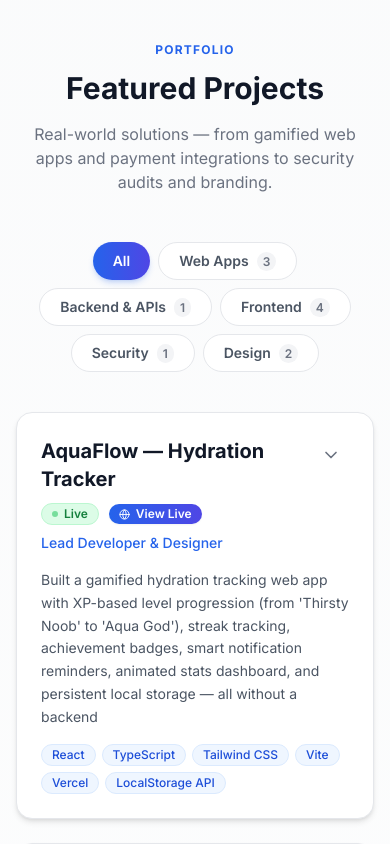
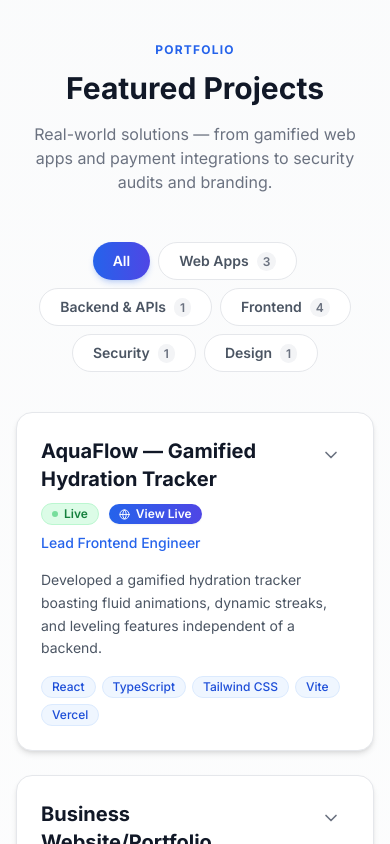
Before and after one commit to Dev-Skylarker/My-Portfolio, a React (Vite) app: page / in a window 390 px wide. Shown: the part 1156-2000 px from the top of the page. Built offline with nearby package versions, Linux system fonts and the light colour scheme.

Commit message:
Enhance projects, add gamified tools section, refactor typing animation and update competencies

```diff
--- a/src/App.tsx
+++ b/src/App.tsx
@@ -38,12 +38,12 @@ function App() {
       />
 
       <main>
-        <Hero profile={cvData.profile} onViewCV={handleViewCV} isActive={activeSection === 'profile'} />
+        <Hero profile={cvData.profile} onViewCV={handleViewCV} />
         <Projects projects={cvData.projects} />
         <Skills
           technicalSkills={cvData.technicalSkills}
           competencies={cvData.competencies}
-          tools={cvData.tools}
+          tools={cvData.toolsList || []}
         />
         <Timeline
           experience={cvData.experience}
--- a/src/data/cv-data.json
+++ b/src/data/cv-data.json
@@ -20,7 +20,7 @@
     {
       "category": "Cybersecurity & Data Protection",
       "skills": [
-        "Web security and vulnerability testing (Burp Suite)",
+        "Web security and vulnerability testing (example tool: Burp Suite)",
         "Data privacy, encryption protocols, and secure digital handling",
         "Secure API design practices (authentication, request validation and protection of secret keys)",
         "Secure webhook handling and verification for third-party integrations",
@@ -30,20 +30,19 @@
     {
       "category": "Software Development & Data Management",
       "skills": [
-        "Python, JavaScript, TypeScript, React, HTML5, CSS3, Tailwind CSS",
-        "Responsive web design, REST APIs, hosting management",
+        "Python, JavaScript, HTML5, CSS3, responsive web design, hosting management",
+        "Developing secure and functional web solutions",
         "Integration of mobile payment APIs (M-Pesa / Daraja APIs – STK Push, callbacks and transaction verification)",
         "Backend automation, API integration and workflow automation using Python and web frameworks",
-        "Good understanding of AI concepts and automation workflows for improving business processes",
+        "Good understanding of Artificial Intelligence concepts and automation workflows for improving business processes and system efficiency",
         "Version control using Git and collaborative code management"
       ]
     },
     {
-      "category": "Design & Branding",
+      "category": "Design & Branding (Minor Focus)",
       "skills": [
         "Basic UI/UX wireframing and corporate identity",
-        "Adobe Photoshop/Illustrator and Canva for visual assets",
-        "Brand strategy for small and medium businesses"
+        "Adobe Photoshop/Illustrator and Canva for visual assets"
       ]
     },
     {
@@ -60,24 +59,24 @@
       "category": "Programming Languages",
       "skills": [
         {
+          "name": "Python",
+          "level": 75
+        },
+        {
+          "name": "JavaScript",
+          "level": 80
+        },
+        {
+          "name": "TypeScript",
+          "level": 70
+        },
+        {
           "name": "HTML5",
           "level": 90
         },
         {
           "name": "CSS3",
           "level": 85
-        },
-        {
-          "name": "JavaScript",
-          "level": 80
-        },
-        {
-          "name": "Python",
-          "level": 75
-        },
-        {
-          "name": "TypeScript",
-          "level": 70
         }
       ]
     },
@@ -85,54 +84,46 @@
       "category": "Frameworks & Libraries",
       "skills": [
         {
-          "name": "Tailwind CSS",
-          "level": 82
-        },
-        {
-          "name": "Responsive Design",
-          "level": 88
-        },
-        {
           "name": "React",
           "level": 72
         },
         {
-          "name": "Flask",
-          "level": 65
+          "name": "Tailwind CSS",
+          "level": 80
         },
         {
           "name": "Vite",
           "level": 70
+        },
+        {
+          "name": "Responsive Design",
+          "level": 85
         }
       ]
     },
     {
-      "category": "Backend & APIs",
+      "category": "Web & Backend",
       "skills": [
         {
-          "name": "REST APIs",
-          "level": 72
-        },
-        {
-          "name": "M-Pesa Daraja API",
+          "name": "Web Security",
           "level": 70
         },
         {
-          "name": "Webhook Integration",
-          "level": 65
-        },
-        {
-          "name": "Hosting & Deployment",
+          "name": "Hosting Management",
           "level": 75
         },
         {
-          "name": "Git & Version Control",
-          "level": 78
+          "name": "REST APIs",
+          "level": 68
+        },
+        {
+          "name": "M-Pesa STK Push",
+          "level": 65
         }
       ]
     },
     {
-      "category": "IT Support & Security",
+      "category": "IT Support & Networking",
       "skills": [
         {
           "name": "Hardware Maintenance",
@@ -145,9 +136,14 @@
         {
           "name": "Troubleshooting",
           "level": 85
+        }
+      ]
     },
     {
-          "name": "Web Security",
+      "category": "Security Tools",
+      "skills": [
+        {
+          "name": "Burp Suite",
           "level": 70
         },
         {
@@ -155,150 +151,78 @@
           "level": 65
         }
       ]
-    }
-  ],
-  "tools": [
-    {
-      "name": "VS Code",
-      "category": "Development",
-      "icon": "💻"
     },
     {
-      "name": "Git",
-      "category": "Development",
-      "icon": "🔀"
+      "category": "Design Tools",
+      "skills": [
+        {
+          "name": "Adobe Photoshop",
+          "level": 70
         },
         {
-      "name": "GitHub",
-      "category": "Development",
-      "icon": "🐙"
-    },
-    {
-      "name": "Vite",
-      "category": "Development",
-      "icon": "⚡"
-    },
-    {
-      "name": "React",
-      "category": "Development",
-      "icon": "⚛️"
-    },
-    {
-      "name": "Python",
-      "category": "Development",
-      "icon": "🐍"
-    },
-    {
-      "name": "Flask",
-      "category": "Backend",
-      "icon": "🌶️"
-    },
-    {
-      "name": "Postman",
-      "category": "Backend",
-      "icon": "📮"
-    },
-    {
-      "name": "Render",
-      "category": "Backend",
-      "icon": "☁️"
-    },
-    {
-      "name": "Vercel",
-      "category": "Backend",
-      "icon": "▲"
-    },
-    {
-      "name": "M-Pesa API",
-      "category": "Backend",
-      "icon": "💳"
-    },
-    {
-      "name": "Burp Suite",
-      "category": "Security",
-      "icon": "🛡️"
-    },
-    {
-      "name": "OWASP ZAP",
-      "category": "Security",
-      "icon": "🔍"
-    },
-    {
-      "name": "Kali Linux",
-      "category": "Security",
-      "icon": "🐉"
-    },
-    {
-      "name": "Photoshop",
-      "category": "Design",
-      "icon": "🎨"
-    },
-    {
-      "name": "Illustrator",
-      "category": "Design",
-      "icon": "✏️"
+          "name": "Adobe Illustrator",
+          "level": 65
         },
         {
           "name": "Canva",
-      "category": "Design",
-      "icon": "🖼️"
-    },
-    {
-      "name": "Figma",
-      "category": "Design",
-      "icon": "📐"
-    },
-    {
-      "name": "Tailwind CSS",
-      "category": "Frontend",
-      "icon": "🌊"
-    },
-    {
-      "name": "Lucide Icons",
-      "category": "Frontend",
-      "icon": "🔷"
-    },
-    {
-      "name": "TypeScript",
-      "category": "Frontend",
-      "icon": "🔷"
-    },
-    {
-      "name": "Zoom",
-      "category": "Productivity",
-      "icon": "📹"
-    },
-    {
-      "name": "Google Workspace",
-      "category": "Productivity",
-      "icon": "📂"
-    },
-    {
-      "name": "Microsoft 365",
-      "category": "Productivity",
-      "icon": "📊"
+          "level": 80
         }
+      ]
+    }
+  ],
+  "toolsList": [
+    "React",
+    "TypeScript",
+    "JavaScript",
+    "Python",
+    "Flask",
+    "Tailwind CSS",
+    "Vite",
+    "Git",
+    "GitHub",
+    "Vercel",
+    "Render",
+    "M-Pesa Daraja API",
+    "HTML5",
+    "CSS3",
+    "Postman",
+    "Burp Suite",
+    "Web Security",
+    "LAN/WAN Networking",
+    "System Troubleshooting",
+    "Windows OS",
+    "Linux",
+    "Adobe Photoshop",
+    "Adobe Illustrator",
+    "Canva"
   ],
   "education": [
     {
-      "period": "2021 – 2025",
-      "degree": "B.Sc. Information and Communication Technology",
-      "institution": "Kirinyaga University",
-      "focus": "Core studies in networking, systems administration, software development, cybersecurity, and project management",
+      "period": "2023 – Present",
+      "degree": "Bachelor of Science in Computer Science (Third Year)",
+      "institution": "University of Embu",
+      "focus": "Web Security, Data Communication, System Analysis",
       "type": "degree"
     },
     {
-      "period": "2017 – 2020",
+      "period": "12/2022 – 01/2023",
+      "degree": "Computer Packages & Cyber Café Operations",
+      "institution": "Digital Cyber Kamune",
+      "focus": "Pass Certificate and Internship",
+      "type": "certificate"
+    },
+    {
+      "period": "2018 – 2022",
       "degree": "Kenya Certificate of Secondary Education (KCSE)",
-      "institution": "Kagumo High School",
-      "focus": "",
+      "institution": "Kamune Secondary School",
+      "focus": "Grade: C+",
       "type": "secondary"
     },
     {
-      "period": "2007 – 2016",
+      "period": "2010 – 2017",
       "degree": "Kenya Certificate of Primary Education (KCPE)",
-      "institution": "Githimbiri Primary School",
-      "focus": "",
+      "institution": "Gaithunu Primary School",
+      "focus": "326 Marks",
       "type": "primary"
     }
   ],
@@ -310,7 +234,6 @@
       "responsibilities": [
         "Designed and developed multiple responsive websites from client requirements to deployment",
         "Built a full-stack M-Pesa Lipana STK Push payment integration with Python/Flask backend and React frontend",
-        "Implemented secure API design practices including authentication, request validation and secret key protection",
         "Developed web applications including a gamified hydration tracker, portfolio site, and business landing pages",
         "Created branding and design assets including logos, posters, and brand guidelines for clients",
         "Conducted code reviews, debugging, and performance optimisation across all projects"
@@ -324,29 +247,27 @@
       "responsibilities": [
         "Provided technical support for hardware, software, and connectivity issues for 50+ daily users",
         "Operated and maintained high-demand office equipment (printers, scanners, photocopiers)",
-        "Assisted clients with government portals (eCitizen, KRA), ensuring compliance with digital procedures",
-        "Managed sensitive client data with strict confidentiality and data protection practice",
-        "Troubleshot OS issues including update failures, boot errors, and driver conflicts"
+        "Assisted clients with government portals (eCitizen, KRA), ensuring compliance",
+        "Managed sensitive client data with confidentiality"
       ],
       "type": "internship"
     }
   ],
   "projects": [
     {
-      "title": "AquaFlow — Hydration Tracker",
-      "problem": "People frequently forget to drink enough water throughout the day, with no engaging way to build a lasting daily habit",
-      "solution": "Built a gamified hydration tracking web app with XP-based level progression (from 'Thirsty Noob' to 'Aqua God'), streak tracking, achievement badges, smart notification reminders, animated stats dashboard, and persistent local storage — all without a backend",
+      "title": "AquaFlow — Gamified Hydration Tracker",
+      "problem": "Busy professionals often neglect hydration and need an engaging system to track their daily water intake.",
+      "solution": "Developed a gamified hydration tracker boasting fluid animations, dynamic streaks, and leveling features independent of a backend.",
       "tools": [
         "React",
         "TypeScript",
         "Tailwind CSS",
         "Vite",
-        "Vercel",
-        "LocalStorage API"
+        "Vercel"
       ],
-      "role": "Lead Developer & Designer",
-      "challenges": "Implementing persistent state without a backend using localStorage, building smooth animations that feel rewarding, and designing a progression system genuinely engaging beyond just functional",
-      "impact": "Live web application with full gamification loop — level system, daily streaks, 10+ achievements, hydration reminders, and a real-time progress dashboard",
+      "role": "Lead Frontend Engineer",
+      "challenges": "Engineering robust local-storage state management and orchestrating performant React micro-animations for UX delight.",
+      "impact": "Deployed a highly responsive, fast web app delivering an engaging UX that fosters healthy daily hydration habits.",
       "status": "Live",
       "links": {
         "demo": "https://water-intake-delta.vercel.app/",
@@ -354,42 +275,39 @@
       }
     },
     {
-      "title": "Personal Portfolio Website",
-      "problem": "Needed a modern, interactive portfolio to effectively showcase skills, projects, and professional background to real employers and clients",
-      "solution": "Built a fully responsive single-page application using React, TypeScript, and Tailwind CSS — featuring dark/light mode toggle, typewriter name animation, animated skill bars, project category filters, an integrated contact form, CV viewer, and GitHub/LinkedIn/WhatsApp integration",
+      "title": "Business Website/Portfolio",
+      "problem": "A client needed an authoritative, lightning-fast digital storefront to capture and convert local leads.",
+      "solution": "Architected a high-converting, responsive landing site optimized for SEO, speed, and cross-device accessibility.",
       "tools": [
-        "React",
-        "TypeScript",
-        "Tailwind CSS",
-        "Vite",
-        "Vercel",
-        "Lucide Icons"
+        "HTML5",
+        "CSS3",
+        "JavaScript",
+        "Web Hosting"
       ],
-      "role": "Developer & Designer",
-      "challenges": "Achieving seamless universal dark mode, animated typewriter reveal on every navigation, accessible contact form with email fallback, and consistent cross-device experience",
-      "impact": "Live professional portfolio hosted on Vercel — actively used to attract clients and job opportunities",
+      "role": "Lead Web Developer",
+      "challenges": "Optimizing image assets, fine-tuning CSS architectures, and implementing secure direct contact interactions.",
+      "impact": "Successfully established the business's core online presence, significantly elevating prospect engagement and brand trust.",
       "status": "Live",
       "links": {
-        "demo": "https://mainaericportfolio.vercel.app/",
-        "repo": "https://github.com/Dev-Skylarker/My-Portfolio"
+        "demo": "https://skitech-website.vercel.app/",
+        "repo": null
       }
     },
     {
       "title": "Lipana STK Push Payment System",
-      "problem": "Businesses using web apps lacked a seamless way to collect M-Pesa mobile money payments directly from customers",
-      "solution": "Built a complete full-stack M-Pesa Lipana STK Push integration: Python/Flask backend handles Daraja API authentication, STK Push initiation, real-time callback processing and transaction verification; React frontend displays live payment status with success/failure feedback and a clean checkout UI",
+      "problem": "Merchants required an automated, hands-free integration with Kenya's M-Pesa mobile money system for online sales.",
+      "solution": "Engineered a Python/Flask microservice communicating securely with Daraja APIs, paired with a React frontend.",
       "tools": [
         "Python",
         "Flask",
         "React",
         "JavaScript",
-        "M-Pesa Daraja API",
-        "Render",
-        "Postman"
+        "M-Pesa API",
+        "Render"
       ],
       "role": "Full-Stack Developer",
-      "challenges": "Handling async payment callbacks securely, implementing real-time status polling, protecting API credentials in a public-facing deployment, and managing cold-start latency on a free cloud tier",
-      "impact": "Live payment solution enabling seamless M-Pesa STK Push transactions from a web interface — demonstrates real-world backend integration, secure API design, and webhook verification",
+      "challenges": "Securing OAuth token lifecycles, processing asynchronous webhooks safely, and polling real-time system statuses.",
+      "impact": "Launched a robust, production-ready payment pipeline supporting end-to-end automated mobile transactions.",
       "status": "Live",
       "links": {
         "demo": "https://skitech-lipana-stk-push.onrender.com/",
@@ -397,37 +315,37 @@
       }
     },
     {
-      "title": "Business Landing Website",
-      "problem": "A local business needed a professional online presence to showcase services and make it easy for customers to get in touch",
-      "solution": "Designed and developed a fully responsive multi-section business website — service listings, contact section, and branded visual identity — using HTML5, CSS3 and JavaScript with mobile-first design",
+      "title": "Personal Portfolio Platform",
+      "problem": "Required a dynamic platform to consolidate technical capabilities, achievements, and real-world projects into a single hub.",
+      "solution": "Designed and deployed an interactive digital CV. Integrated automated dark mode, deep-scroll navigation, and modern glassmorphism.",
       "tools": [
-        "HTML5",
-        "CSS3",
-        "JavaScript",
-        "Web Hosting",
-        "Canva"
+        "React",
+        "TypeScript",
+        "Tailwind CSS",
+        "Vite",
+        "Vercel"
       ],
-      "role": "Lead Developer & Designer",
-      "challenges": "Delivering a visually consistent, performant site across all screen sizes while integrating branding assets and maintaining fast load times",
-      "impact": "Live website actively showcasing the client's services, building online credibility and driving customer enquiries",
+      "role": "Architect & Developer",
+      "challenges": "Managing complex state for global themes, orchestrating fluid typography typing effects, and structuring scalable code.",
+      "impact": "Acts as the primary professional demonstrator of capabilities, actively attracting employers and high-quality leads.",
       "status": "Live",
       "links": {
-        "demo": "https://skitechsolutions.co.ke",
+        "demo": "https://mainaericportfolio.vercel.app/",
         "repo": null
       }
     },
     {
       "title": "Identity Rebrand Project",
-      "problem": "Small local businesses lacked professional digital branding, making it hard to compete and appear credible online",
-      "solution": "Created comprehensive digital branding packages for multiple clients — custom logos, colour palettes, typography systems, brand guidelines, and social media assets",
+      "problem": "Small local businesses lacked professional, modern digital branding to compete effectively in online spaces.",
+      "solution": "Produced comprehensive digital branding materials including logos, colour harmony systems, and brand guidelines for clients.",
       "tools": [
         "Adobe Photoshop",
         "Adobe Illustrator",
         "Canva"
       ],
-      "role": "Brand Designer",
-      "challenges": "Translating each client's personality and business values into a cohesive visual identity that works across print and digital contexts",
-      "impact": "Delivered professional brand identities for multiple small businesses, improving their online presence and client perception",
+      "role": "Brand Design Specialist",
+      "challenges": "Synthesizing varied client needs into distinctive, memorable visual identities across multiple digital platforms.",
+      "impact": "Sharpened online presence and elevated professional perception for multiple SMBs in the regional community.",
       "status": "Completed",
       "links": {
         "demo": null,
@@ -435,18 +353,17 @@
       }
     },
     {
-      "title": "Web Vulnerability Assessment",
-      "problem": "Web applications are frequently exposed to common threats such as XSS, SQL injection, and insecure endpoints",
-      "solution": "Conducted structured security audits on test web applications using Burp Suite to intercept, analyse, and probe HTTP traffic — identifying and documenting OWASP Top 10 vulnerability classes",
+      "title": "Burp Suite Vulnerability Assessment",
+      "problem": "Web applications were intrinsically vulnerable to common, devastating security threats like XSS and SQL injection.",
+      "solution": "Conducted exhaustive security audits using advanced proxy tools to identify, document, and triage vulnerabilities securely.",
       "tools": [
         "Burp Suite",
-        "OWASP ZAP",
-        "Kali Linux",
-        "Web Security Principles"
+        "Web Security",
+        "Vulnerability Testing"
       ],
-      "role": "Security Analyst",
-      "challenges": "Methodically identifying vulnerabilities without disrupting system functionality and producing actionable remediation reports",
-      "impact": "Identified critical XSS and SQL injection vectors, produced documented findings with severity ratings and clear recommendations for developers",
+      "role": "Cybersecurity Analyst",
+      "challenges": "Executing deep penetration tests without permanently disrupting live system operations or violating compliance.",
+      "impact": "Uncovered critical cross-site scripting and injection flaws, supplying actionable fixes that hardened the systems.",
       "status": "Completed",
       "links": {
         "demo": null,
@@ -465,11 +382,10 @@
   "softSkills": [
     "Adaptability",
     "Time Management",
-    "Strong Communication",
+    "Strong Communication Skills",
     "Leadership & Initiative",
     "Critical Thinking",
     "Problem Solving",
-    "Teamwork & Collaboration",
-    "Attention to Detail"
+    "Teamwork & Collaboration"
   ]
 }
```
Also changed, not shown: src/components/Hero.tsx (+27 -14 lines), src/components/Skills.tsx (+41 -138 lines), tailwind.config.js (+19 -0 lines). Lines whose indentation alone changed are shown as unchanged.
